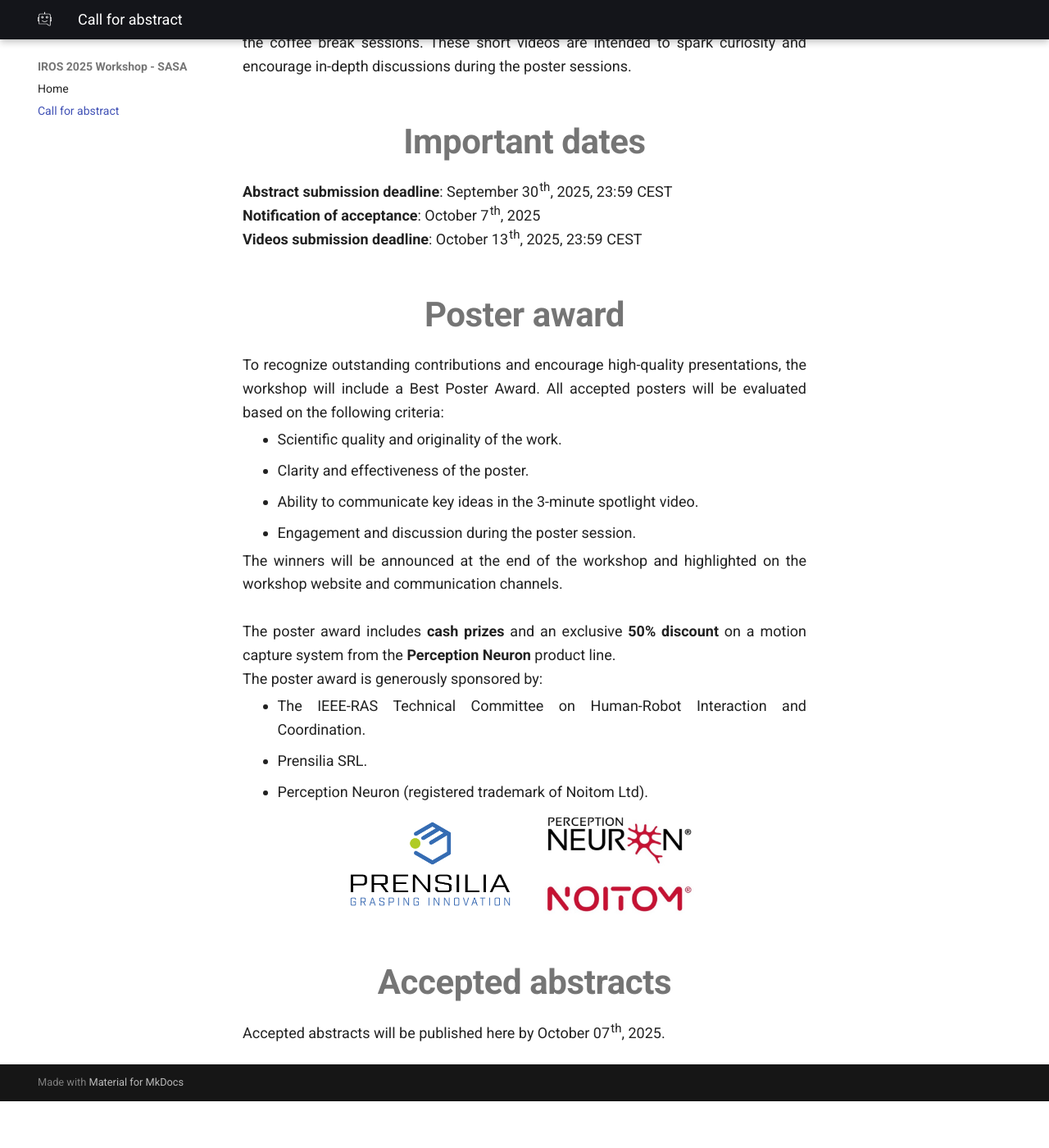
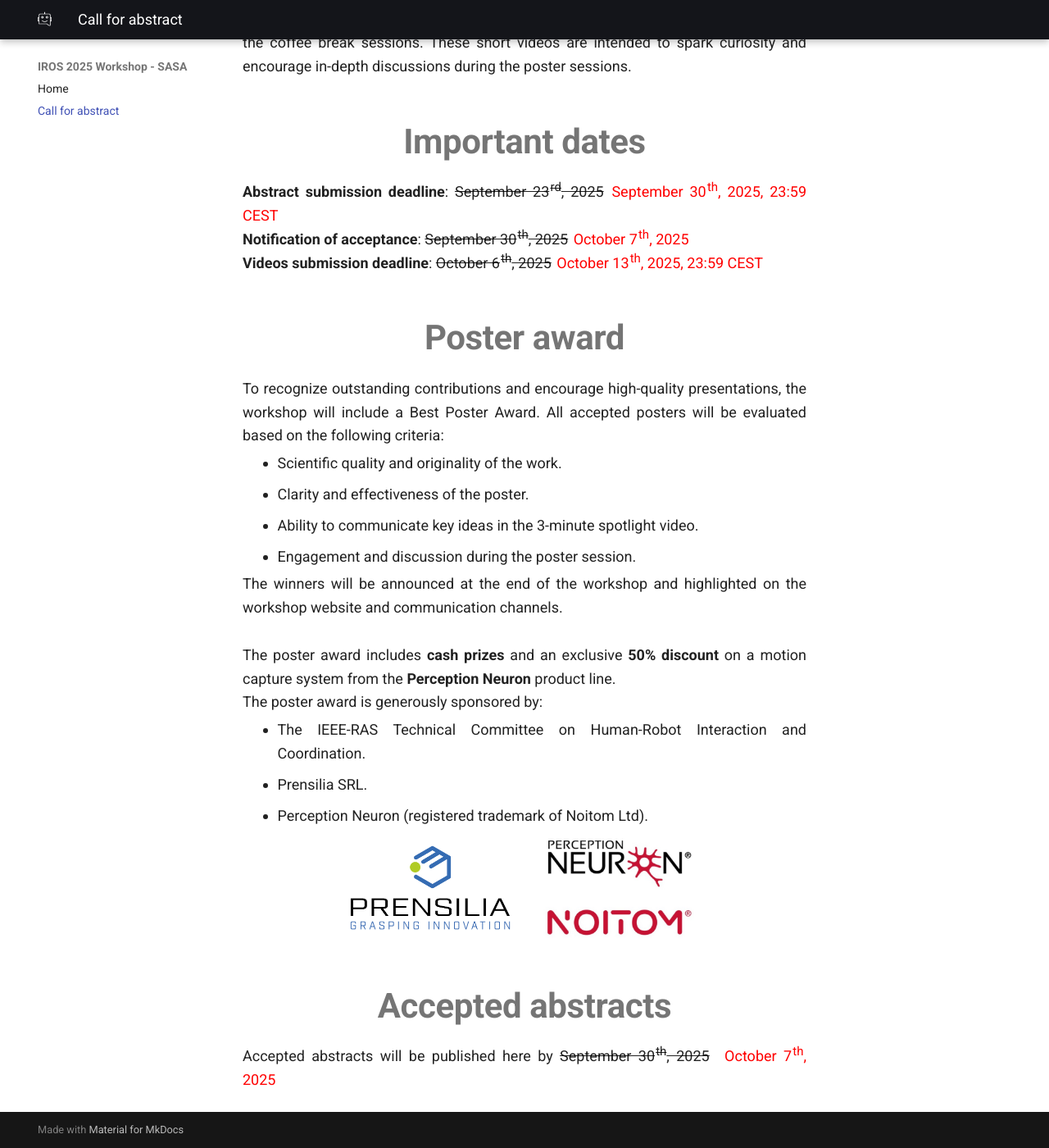
Before and after one commit to sssa-teleoperation/workshop, an MkDocs documentation site: the page built from docs/call-for-abstract.md, in a window 1280 px wide and 1400 px high, scrolled down 903 px. Shown: the whole window at 82% size. Built offline with MkDocs 1.6.1 and Material for MkDocs 9.7.7, drawn with Linux system fonts in a browser that asks for light colours; before the commit the page ends 2246 px from its top, so only the background shows below that.

Commit message:
update date cancellate CFA

```diff
--- a/docs/call-for-abstract.md
+++ b/docs/call-for-abstract.md
@@ -24,9 +24,9 @@
 
 <h1 id="important dates" style="text-align: center; margin-top: 50px; margin-bottom: 20px; font-size: 42px; font-weight: bold">Important dates</h1>
 <div style="text-align: justify; font-size: 18px;">
-<span style="font-weight: bold">Abstract submission deadline</span>: September 30<sup>th</sup>, 2025, 23:59 CEST<br>
-<span style="font-weight: bold">Notification of acceptance</span>: October 7<sup>th</sup>, 2025<br>
-<span style="font-weight: bold">Videos submission deadline</span>: October 13<sup>th</sup>, 2025, 23:59 CEST
+<span style="font-weight: bold">Abstract submission deadline</span>: <span style="text-decoration: line-through;"> September 23<sup>rd</sup>, 2025</span> <span style="color: red;margin-left: 2px;"> September 30<sup>th</sup>, 2025, 23:59 CEST </span><br>
+<span style="font-weight: bold">Notification of acceptance</span>: <span style="text-decoration: line-through;"> September 30<sup>th</sup>, 2025</span> <span style="color: red; margin-left: 2px;"> October 7<sup>th</sup>, 2025 </span><br>
+<span style="font-weight: bold">Videos submission deadline</span>: <span style="text-decoration: line-through;"> October 6<sup>th</sup>, 2025</span> <span style="color: red; margin-left: 2px;"> October 13<sup>th</sup>, 2025, 23:59 CEST </span>
 </div>
 
 <h1 id="poster award" style="text-align: center; margin-top: 50px; margin-bottom: 20px; font-size: 42px; font-weight: bold">Poster award</h1>
@@ -56,5 +56,5 @@
 
 <h1 id="accepted abstracts" style="text-align: center; margin-top: 50px; margin-bottom: 20px; font-size: 42px; font-weight: bold">Accepted abstracts</h1>
 <div style="text-align: justify; font-size: 18px;">
-Accepted abstracts will be published here by October 07<sup>th</sup>, 2025.
+Accepted abstracts will be published here by <span style="text-decoration: line-through;"> September 30<sup>th</sup>, 2025</span> <span style="color: red; margin-left: 10px;"> October 7<sup>th</sup>, 2025</span><br>
 </div>
```
